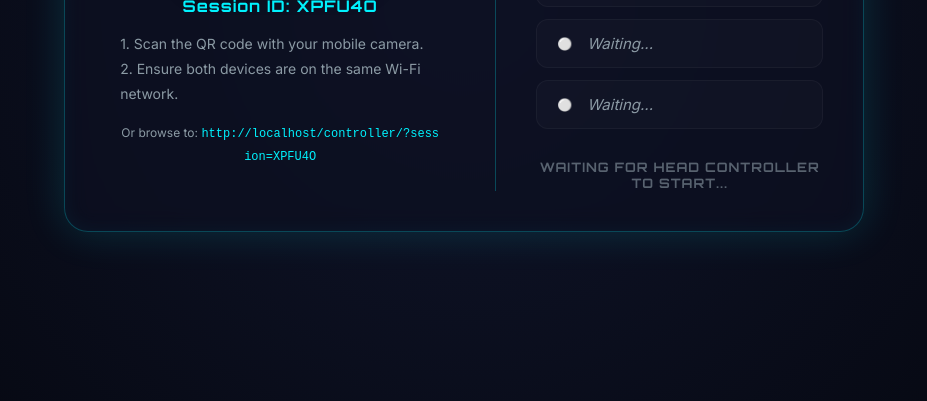
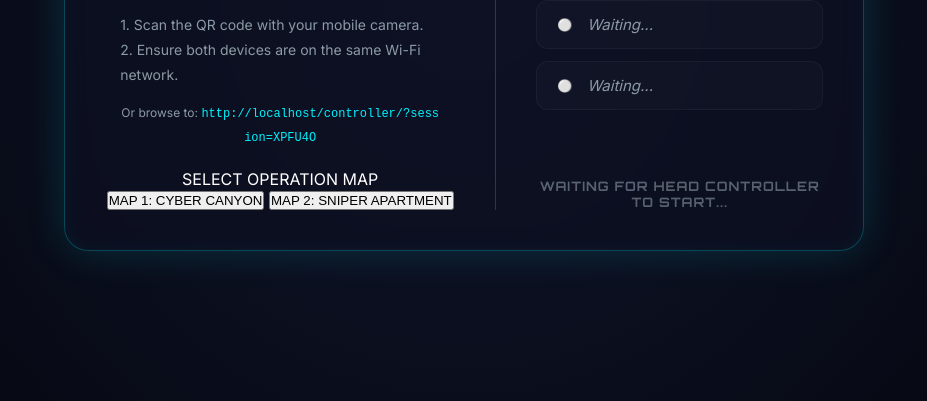
Before and after one commit to venkatesh-0007/Motion_Shooter, a website with bundled scripts: page game/index.html in a window 1280 px wide. Shown: the part 399-800 px from the top of the page, without its empty margins (176-1103 px from the left). Built offline with nearby package versions, Linux system fonts and the light colour scheme; no server answers.

Commit message:
feat(game): add Map Selection controls markup to lobby UI

```diff
--- a/game/index.html
+++ b/game/index.html
@@ -29,6 +29,15 @@
             <p>1. Scan the QR code with your mobile camera.</p>
             <p>2. Ensure both devices are on the same Wi-Fi network.</p>
             <p class="url-hint">Or browse to: <span id="controller-url">Loading...</span></p>
+          </div>
+
+          <!-- Map Selection Controls -->
+          <div class="map-selection-panel">
+            <div class="panel-title">SELECT OPERATION MAP</div>
+            <div class="map-buttons">
+              <button id="map-btn-1" class="map-btn active">MAP 1: CYBER CANYON</button>
+              <button id="map-btn-2" class="map-btn">MAP 2: SNIPER APARTMENT</button>
+            </div>
           </div>
         </div>
 
```
